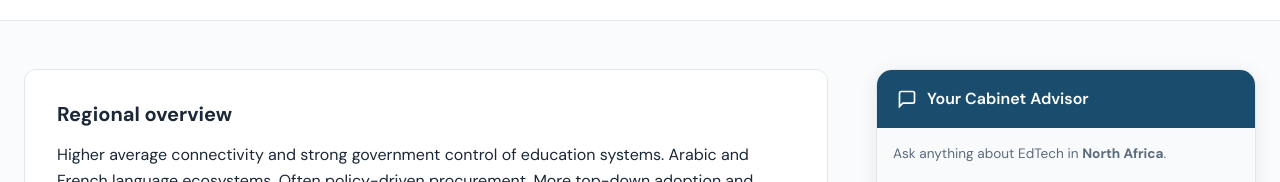
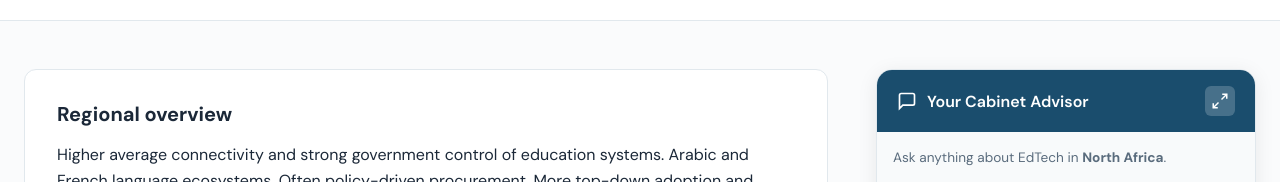
Before and after one commit to ajussis/unicef.countryprofiles, a Next.js app: page /region/north-africa in a window 1280 px wide. Shown: the part 278-460 px from the top of the page. Built offline with nearby package versions, Linux system fonts and the light colour scheme.

Commit message:
Add expand/collapse functionality to Chatbot component with new styles for expanded view and overlay. Implement keyboard navigation for closing the expanded chat. Enhance inline mode with a dedicated expand button and improved layout for better user experience.

```diff
--- a/components/Chatbot.module.css
+++ b/components/Chatbot.module.css
@@ -311,6 +311,55 @@
   z-index: 10;
 }
 
+.expandButton {
+  margin-left: auto;
+  background: rgba(255, 255, 255, 0.2);
+  border: none;
+  color: white;
+  padding: 6px;
+  border-radius: 6px;
+  cursor: pointer;
+  display: flex;
+  align-items: center;
+  justify-content: center;
+  transition: background 0.2s ease;
+}
+
+.expandButton:hover {
+  background: rgba(255, 255, 255, 0.35);
+}
+
+/* Expanded popup overlay */
+.popupOverlay {
+  position: fixed;
+  inset: 0;
+  background: rgba(0, 0, 0, 0.5);
+  display: flex;
+  align-items: center;
+  justify-content: center;
+  z-index: 10000;
+  padding: 2rem;
+}
+
+.popupModal {
+  width: 80vw;
+  height: 80vh;
+  max-width: 1200px;
+  max-height: 900px;
+  background: white;
+  border-radius: 16px;
+  box-shadow: 0 20px 60px rgba(0, 0, 0, 0.3);
+  display: flex;
+  flex-direction: column;
+  overflow: hidden;
+}
+
+.popupModal .inlineMessages {
+  flex: 1;
+  min-height: 200px;
+  max-height: none;
+}
+
 .inlineMessages {
   flex: 1;
   overflow-y: auto;
--- a/components/Chatbot.tsx
+++ b/components/Chatbot.tsx
@@ -18,6 +18,7 @@ export default function Chatbot({ country = '', region = '', inline = false }: C
   const contextLabel = region || country
   const isRegion = Boolean(region)
   const [isOpen, setIsOpen] = useState(inline) // Always open if inline
+  const [isExpanded, setIsExpanded] = useState(false)
   const [messages, setMessages] = useState<Message[]>([])
   const [input, setInput] = useState('')
   const [isLoading, setIsLoading] = useState(false)
@@ -44,6 +45,20 @@ export default function Chatbot({ country = '', region = '', inline = false }: C
       inputRef.current.focus()
     }
   }, [isOpen, inline])
+
+  useEffect(() => {
+    if (inline && isExpanded) {
+      const handleEscape = (e: KeyboardEvent) => {
+        if (e.key === 'Escape') setIsExpanded(false)
+      }
+      document.addEventListener('keydown', handleEscape)
+      document.body.style.overflow = 'hidden'
+      return () => {
+        document.removeEventListener('keydown', handleEscape)
+        document.body.style.overflow = ''
+      }
+    }
+  }, [inline, isExpanded])
 
   const handleSubmit = async (e: React.FormEvent) => {
     e.preventDefault()
@@ -160,17 +175,9 @@ export default function Chatbot({ country = '', region = '', inline = false }: C
     }
   }
 
-  // Inline mode - embedded in sidebar
-  if (inline) {
-    return (
-      <div className={styles.inlineContainer}>
-        <div className={styles.inlineHeader}>
-          <svg width="20" height="20" viewBox="0 0 24 24" fill="none" stroke="currentColor" strokeWidth="2">
-            <path d="M21 15a2 2 0 0 1-2 2H7l-4 4V5a2 2 0 0 1 2-2h14a2 2 0 0 1 2 2z"></path>
-          </svg>
-          <span>Your Cabinet Advisor</span>
-        </div>
-
+  // Shared chat content for inline mode (used in both embedded and expanded)
+  const chatContent = (
+    <>
       <div className={styles.inlineMessages}>
         {messages.length === 0 && (
           <div className={styles.inlineWelcome}>
@@ -223,7 +230,72 @@ export default function Chatbot({ country = '', region = '', inline = false }: C
           </svg>
         </button>
       </form>
+    </>
+  )
+
+  // Inline mode - embedded in sidebar or expanded popup
+  if (inline) {
+    return (
+      <>
+        {!isExpanded && (
+          <div className={styles.inlineContainer}>
+            <div className={styles.inlineHeader}>
+              <svg width="20" height="20" viewBox="0 0 24 24" fill="none" stroke="currentColor" strokeWidth="2">
+                <path d="M21 15a2 2 0 0 1-2 2H7l-4 4V5a2 2 0 0 1 2-2h14a2 2 0 0 1 2 2z"></path>
+              </svg>
+              <span>Your Cabinet Advisor</span>
+              <button
+                type="button"
+                className={styles.expandButton}
+                onClick={() => setIsExpanded(true)}
+                aria-label="Expand chat"
+                title="Expand"
+              >
+                <svg width="18" height="18" viewBox="0 0 24 24" fill="none" stroke="currentColor" strokeWidth="2">
+                  <polyline points="15 3 21 3 21 9"></polyline>
+                  <polyline points="9 21 3 21 3 15"></polyline>
+                  <line x1="21" y1="3" x2="14" y2="10"></line>
+                  <line x1="3" y1="21" x2="10" y2="14"></line>
+                </svg>
+              </button>
             </div>
+            {chatContent}
+          </div>
+        )}
+
+        {/* Expanded popup overlay */}
+        {isExpanded && (
+          <div className={styles.popupOverlay} onClick={() => setIsExpanded(false)}>
+            <div
+              className={styles.popupModal}
+              onClick={(e) => e.stopPropagation()}
+              role="dialog"
+              aria-modal="true"
+              aria-label="Cabinet Advisor - expanded"
+            >
+              <div className={styles.inlineHeader}>
+                <svg width="20" height="20" viewBox="0 0 24 24" fill="none" stroke="currentColor" strokeWidth="2">
+                  <path d="M21 15a2 2 0 0 1-2 2H7l-4 4V5a2 2 0 0 1 2-2h14a2 2 0 0 1 2 2z"></path>
+                </svg>
+                <span>Your Cabinet Advisor</span>
+                <button
+                  type="button"
+                  className={styles.expandButton}
+                  onClick={() => setIsExpanded(false)}
+                  aria-label="Close expanded chat"
+                  title="Close"
+                >
+                  <svg width="18" height="18" viewBox="0 0 24 24" fill="none" stroke="currentColor" strokeWidth="2">
+                    <line x1="18" y1="6" x2="6" y2="18"></line>
+                    <line x1="6" y1="6" x2="18" y2="18"></line>
+                  </svg>
+                </button>
+              </div>
+              {chatContent}
+            </div>
+          </div>
+        )}
+      </>
     )
   }
 
```
Lines whose indentation alone changed are shown as unchanged.
